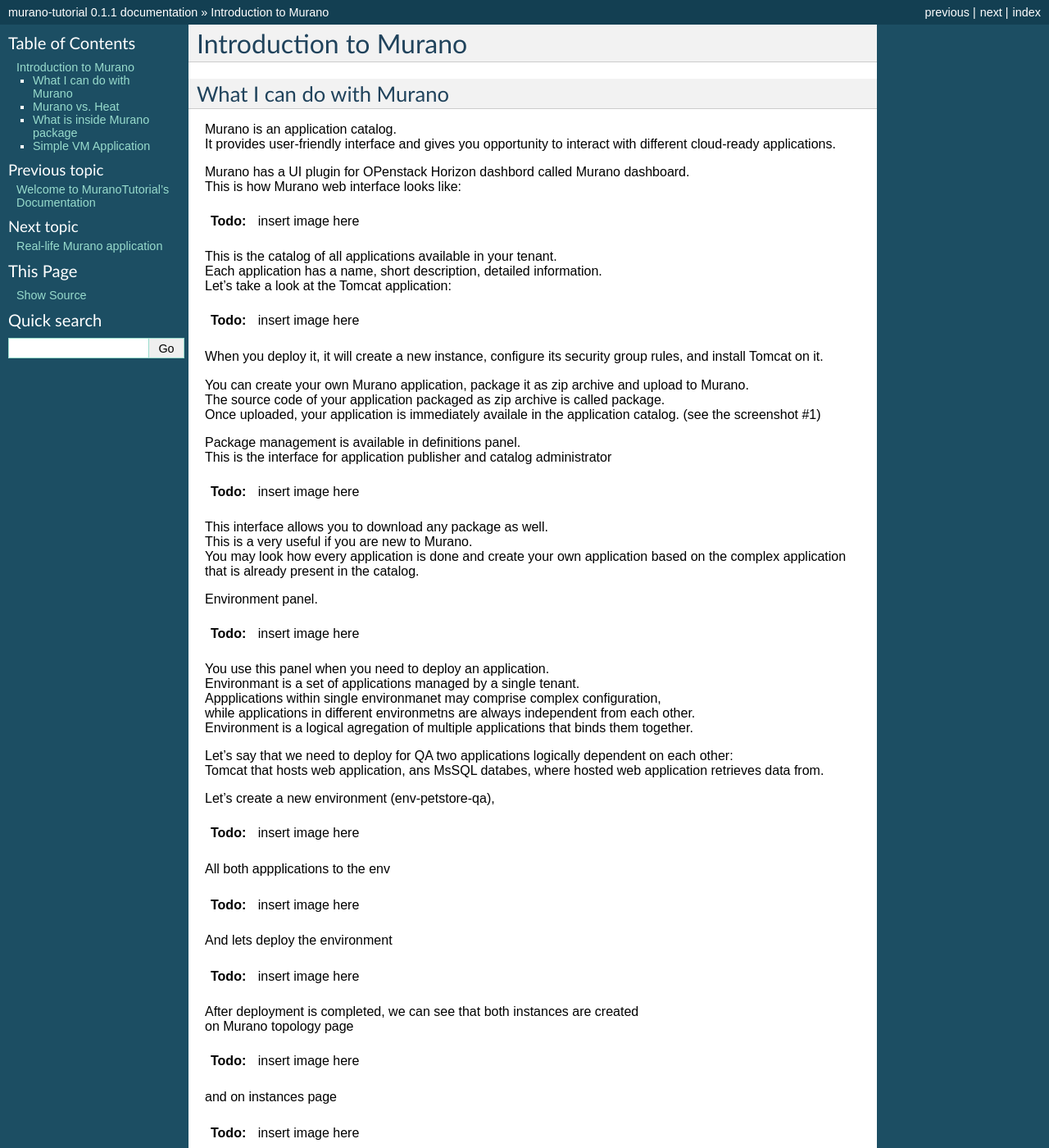
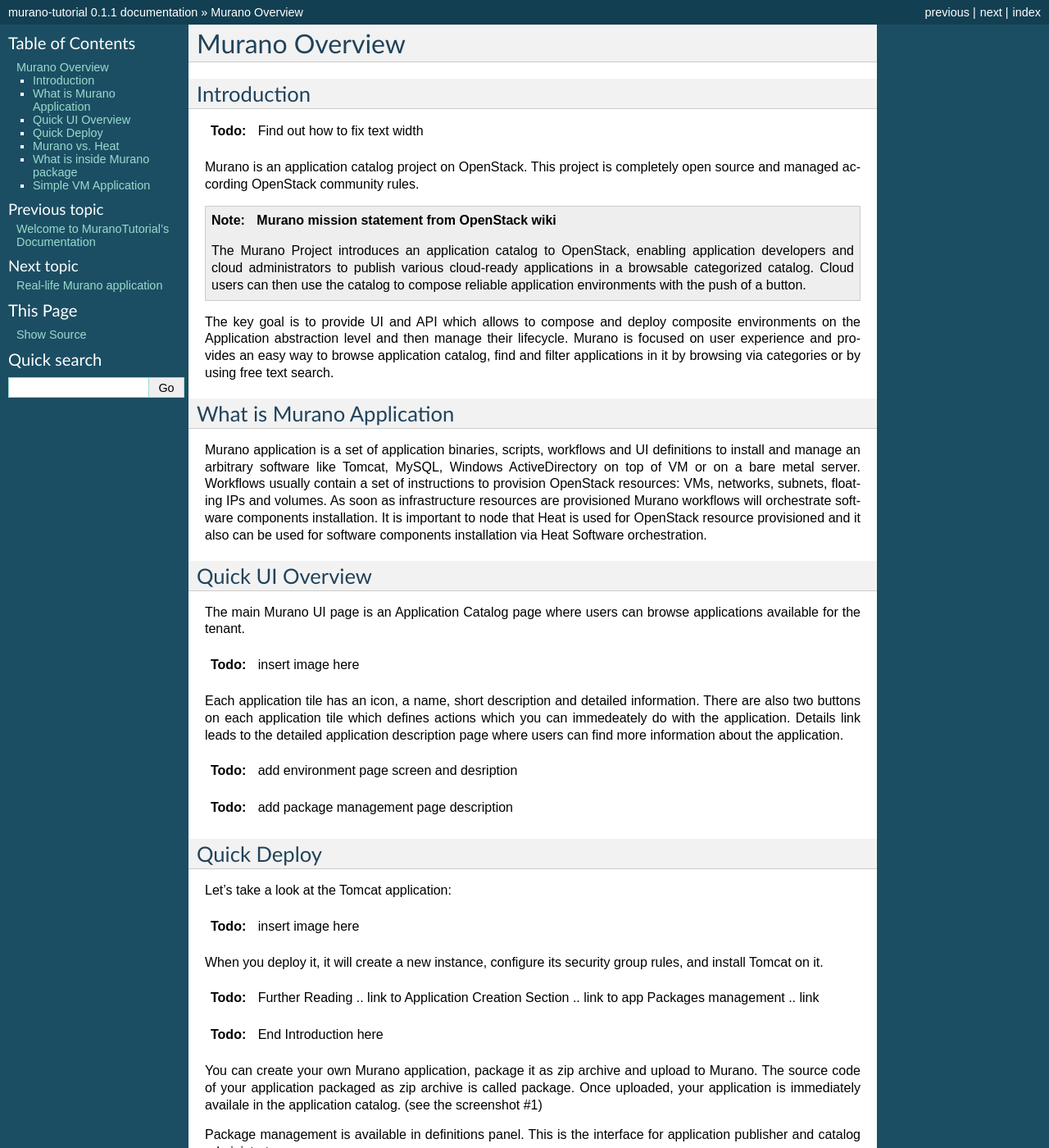
Before and after one commit to juvar/murano-tutorial, a Sphinx documentation site: the page built from source/introduction.rst, in a window 1280 px wide and 1400 px high. Shown: the whole window at 82% size. Built offline with Sphinx 7.4.7, drawn with Linux system fonts in a browser that asks for light colours; some of the changed text lies outside the part shown.

Commit message:
Refine intoduction section

```diff
--- /dev/null
+++ b/manifest.yml
@@ -0,0 +1,3 @@
+applications:
+- name: murano-tutorial
+  buildpack: Sphinx
--- a/source/introduction.rst
+++ b/source/introduction.rst
@@ -1,32 +1,70 @@
-Introduction to Murano
-======================
+Murano Overview
+===============
 
-What I can do with Murano
--------------------------
+Introduction
+------------
+.. todo:: Find out how to fix text width
 
-| Murano is an application catalog.
-| It provides user-friendly interface and gives you opportunity to interact with different cloud-ready applications.
+Murano is an application catalog project on OpenStack. This project is completely open source and managed
+according OpenStack community rules.
 
-| Murano has a UI plugin for OPenstack Horizon dashbord called Murano dashboard.
-| This is how Murano web interface looks like:
+.. note:: **Murano mission statement from OpenStack wiki**
+
+   The Murano Project introduces an application catalog to OpenStack, enabling application developers and cloud
+   administrators to publish various cloud-ready applications in a browsable categorized catalog.
+   Cloud users can then use the catalog to compose reliable application environments with the push of a button.
+
+
+The key goal is to provide UI and API which allows to compose and deploy composite environments on the Application
+abstraction level and then manage their lifecycle. Murano is focused on user experience and provides an easy way to
+browse application catalog, find and filter applications in it by browsing via categories or by using free text search.
+
+What is Murano Application
+--------------------------
+
+Murano application is a set of application binaries, scripts, workflows and UI definitions to install and manage an
+arbitrary software like Tomcat, MySQL, Windows ActiveDirectory  on top of VM or on a bare metal server. Workflows
+usually contain a set of instructions to provision OpenStack resources: VMs, networks, subnets, floating IPs and volumes.
+As soon as infrastructure resources are provisioned Murano workflows will orchestrate software components installation.
+It is important to node that Heat is used for OpenStack resource provisioned and it also can be used for software
+components installation via Heat Software orchestration.
+
+Quick UI Overview
+-----------------
+
+The main Murano UI page is an Application Catalog page where users can browse applications available for the tenant.
 
 .. todo:: insert image here
 
-| This is the catalog of all applications available in your tenant.
-| Each application has a name, short description, detailed information.
-| Let's take a look at the Tomcat application:
+Each application tile has an icon, a name, short description and detailed information. There are also two buttons on each application
+tile which defines actions which you can immedeately do with the application. Details link leads to the detailed
+application description page where users can find more information about the application.
+
+.. todo:: add environment page screen and desription
+
+.. todo:: add package management page description
+
+Quick Deploy
+------------
+Let's take a look at the Tomcat application:
 
 .. todo:: insert image here
 
 When you deploy it, it will create a new instance, configure its security group rules, and install Tomcat on it.
 
 
-| You can create your own Murano application, package it as zip archive and upload to Murano.
-| The source code of your application packaged as zip archive is called package.
-| Once uploaded,  your application is immediately availale in the application catalog. (see the screenshot #1)
+.. todo:: Further Reading
+  .. link to Application Creation Section
+  .. link to app Packages management
+  .. link
+.. todo:: End Introduction here
 
-| Package management is available in definitions panel.
-| This is the interface for application publisher and catalog administrator
+You can create your own Murano application, package it as zip archive and upload to Murano.
+The source code of your application packaged as zip archive is called package.
+Once uploaded,  your application is immediately availale in the application catalog. (see the screenshot #1)
+
+Package management is available in definitions panel.
+This is the interface for application publisher and catalog administrator
 
 .. todo:: insert image here
 
```
Also changed, not shown: requirements.txt (added), 1 other file.
